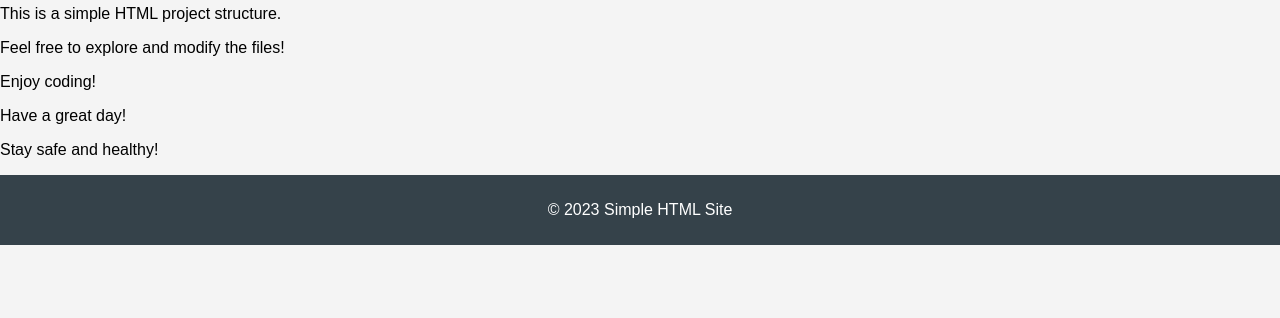
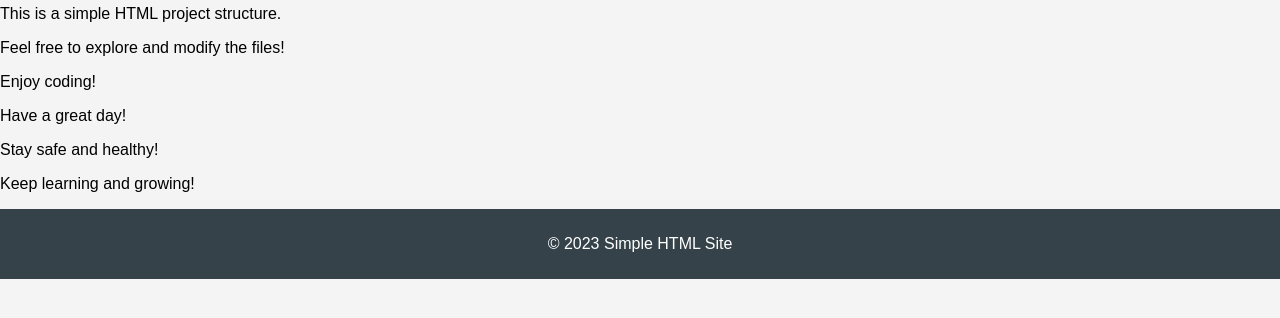
Before and after one commit to HikariHino/HikariLNBackEnd, a plain HTML site: page simple-html-site/src/index.html in a window 1280 px wide. Shown: the part 68-386 px from the top of the page. Drawn offline with Linux system fonts and the light colour scheme.

Commit message:
test verified name

```diff
--- a/simple-html-site/src/index.html
+++ b/simple-html-site/src/index.html
@@ -16,6 +16,7 @@
         <p>Enjoy coding!</p>
         <p>Have a great day!</p>
         <p>Stay safe and healthy!</p>
+        <p>Keep learning and growing!</p>
     </main>
     <footer>
         <p>&copy; 2023 Simple HTML Site</p>
```
